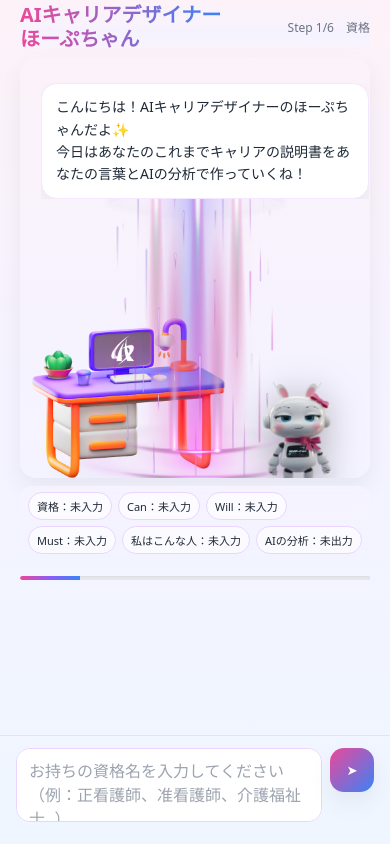
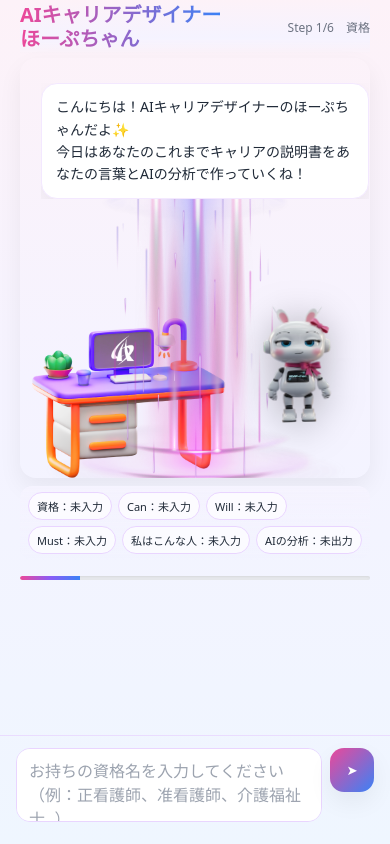
Before and after one commit to HOAP-Inc/hoap-ai-career-consultant, a Next.js app: page / in a window 390 px wide. Built offline with nearby package versions, Linux system fonts and the light colour scheme.

Commit message:
Fix PC Hoap-chan position by adjusting parent div
- Add CSS rule to override inline style bottom: -8%
- Set parent div bottom to 10% for PC layout
- Reset .duo-stage__hoap bottom to -2px

```diff
--- a/styles/globals.css
+++ b/styles/globals.css
@@ -735,10 +735,15 @@ html, body, #__next { height: 100%; }
   }
   .duo-stage__wrap{ padding: 6px 12px; }
 
+  /* ほーぷちゃん親divの位置調整（PC版で上に移動） */
+  .duo-stage__wrap > div:first-of-type {
+    bottom: 10% !important;
+  }
+
   .duo-stage__hoap{
     width: min(50vw, 280px);
     right: 6%;
-    bottom: 60px !important;
+    bottom: -2px !important;
     top: auto !important;
     z-index: 1;
   }
```
